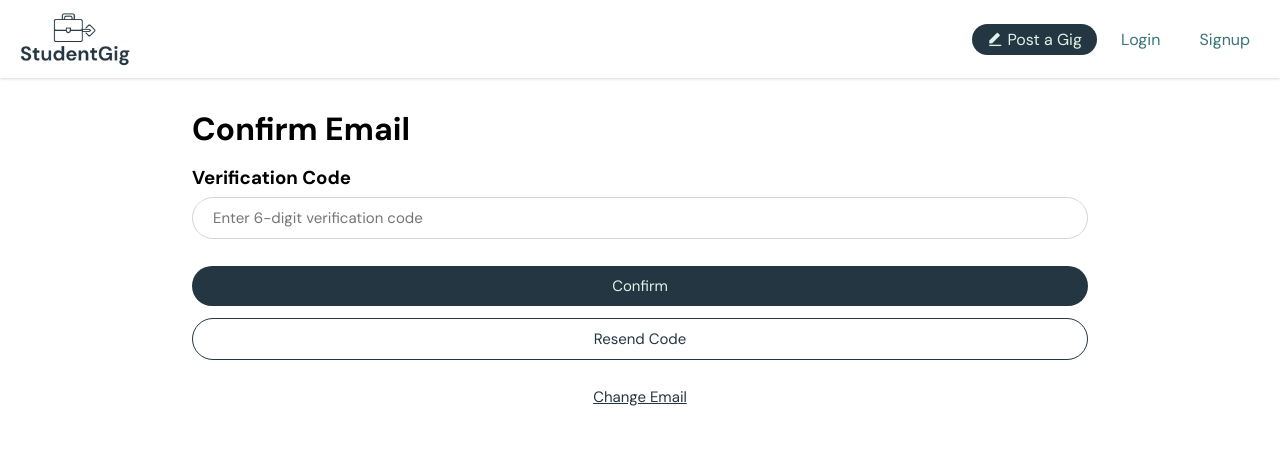
After one commit to markjasongalang/studentgig, a PHP site: page /confirm-email.php in a window 1280 px wide. The commit adds this page. Shown: the top 456 px of the page. Run offline with PHP 8.4, Linux system fonts and the light colour scheme.

Commit message:
implemented frontend of /confirm-email page

```diff
--- /dev/null
+++ b/confirm-email.php
@@ -0,0 +1,52 @@
+<?php
+    $title = 'Confirm Email';
+    $css_file_name = 'auth';
+    include './partials/header.php';
+?>
+
+<div class="container">
+    <h1>Confirm Email</h1>
+
+    <!-- Confirm Email -->
+    <form id="confirm-email-form" method="POST">
+        <!-- Verification Code -->
+        <h3 class="input-label">Verification Code</h3>
+        <input type="number" placeholder="Enter 6-digit verification code">
+        <p class="input-help"></p>
+
+        <div id="loader"><div class="spinner"></div></div>
+        <input name="confirm" id="confirm" type="submit" value="Confirm">
+        <input name="resend_code" id="resend-code" class="outline-btn" type="submit" value="Resend Code">
+    </form>
+
+    <!-- Change Email -->
+    <button id="change-email-toggle" class="text-btn" type="button">Change Email</button>
+    <form id="change-email-form" method="POST">
+        <!-- New Email -->
+        <h3 class="input-label">New Email</h3>
+        <input type="email" placeholder="Enter new email">
+        <p class="input-help"></p>
+
+        <input type="submit" value="Change">
+    </form>
+</div>
+
+<script>
+    // Change Email
+    const changeEmailToggle = document.querySelector('#change-email-toggle');
+    const changeEmailForm = document.querySelector('#change-email-form');
+    changeEmailToggle.addEventListener('click', () => {
+        if (changeEmailToggle.innerHTML === 'Change Email') {
+            changeEmailForm.style.display = 'block';
+            changeEmailToggle.innerHTML = 'Close';
+        } else {
+            changeEmailForm.reset();
+            changeEmailForm.style.display = 'none';
+            changeEmailToggle.innerHTML = 'Change Email';
+        }
+    });
+</script>
+
+<?php
+    include './partials/footer.php';
+?>
--- a/css/auth.css
+++ b/css/auth.css
@@ -1,3 +1,4 @@
+/* ======================= Shared ======================= */
 .agree {
     margin: 10px 5px 0 5px;
 }
@@ -9,3 +10,17 @@
 #gig-creator-signup-form {
     display: none;
 }
+
+/* ======================= Confirm Email ======================= */
+#resend-code {
+    margin-top: 5px;
+}
+
+#change-email-toggle {
+    display: block !important;
+    margin: 20px auto !important;
+}
+
+#change-email-form {
+    display: none;
+}
```
